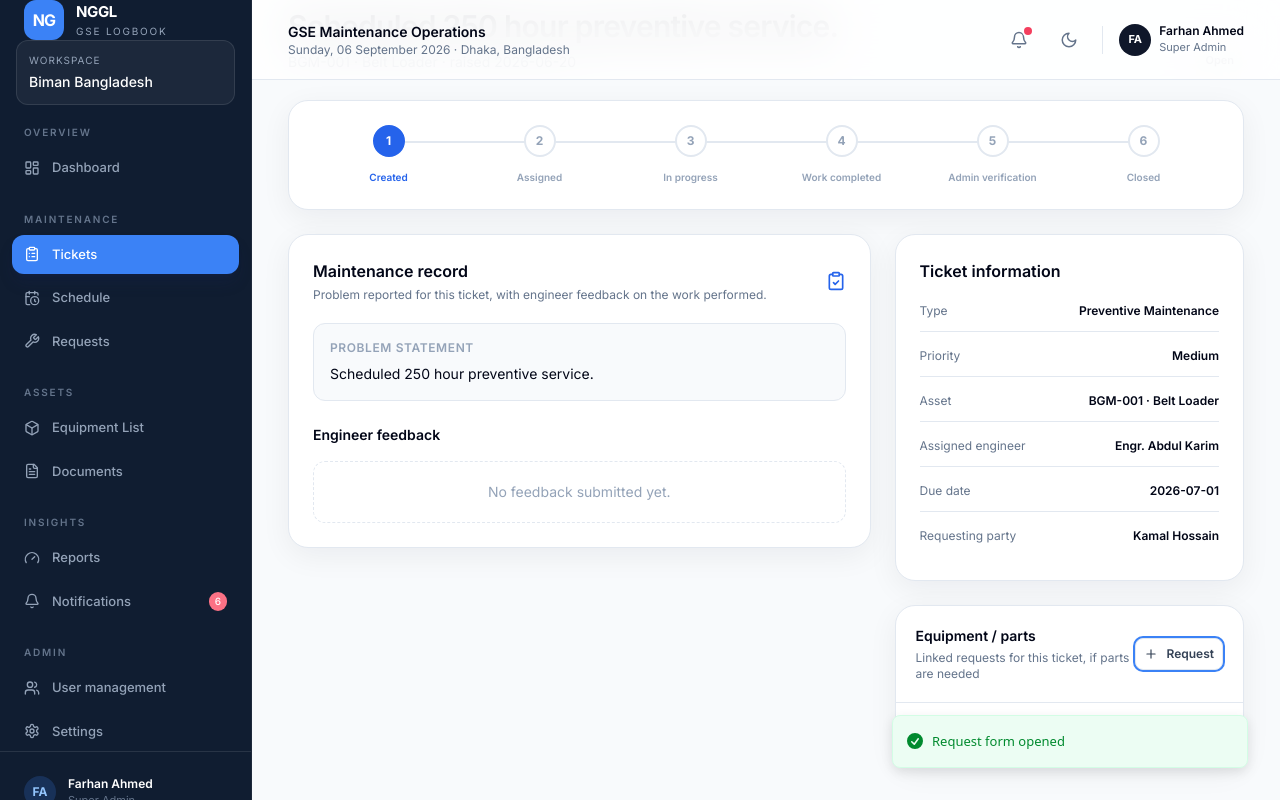
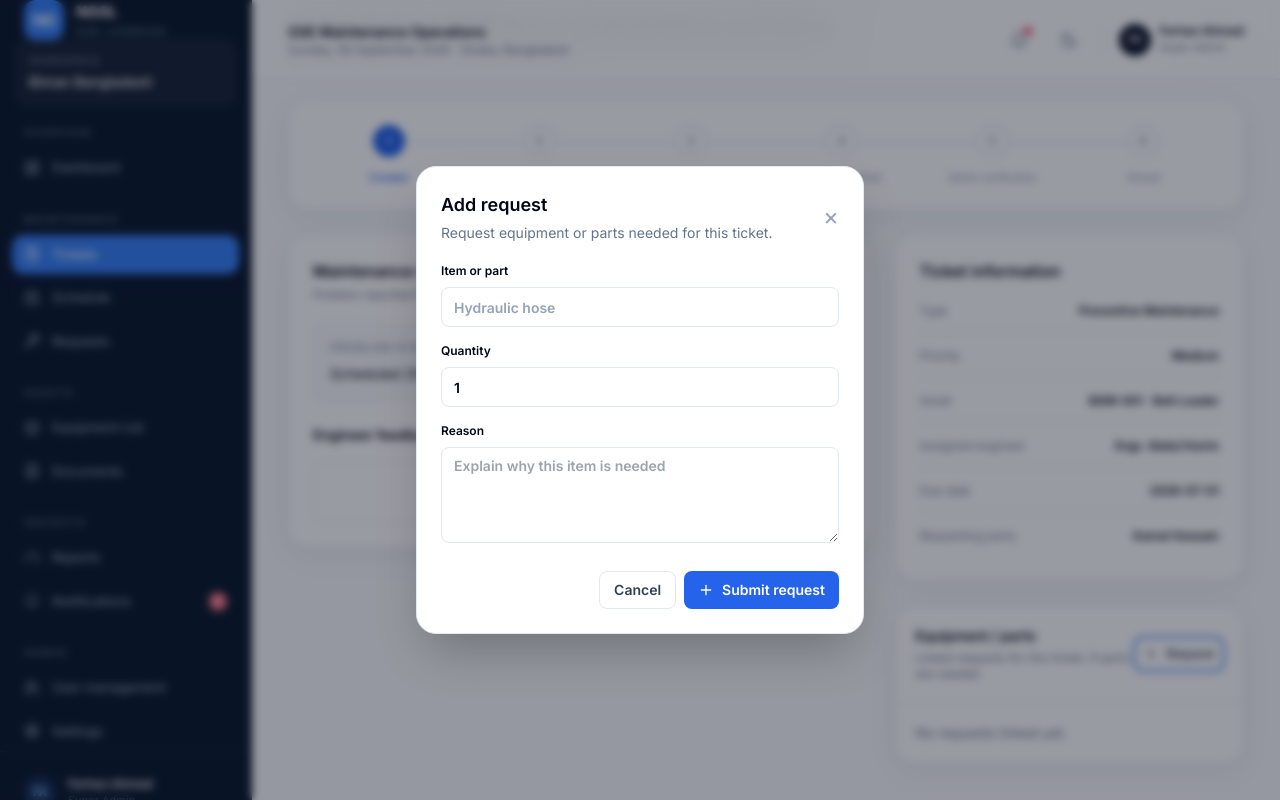
Before and after one commit to Badhon303/biman-ui, a Next.js app: page /tickets/t1 in a window 1280 px wide. Both pictures are taken after a click on the button "Request". Shown: the part 194-994 px from the top of the page. Built offline with nearby package versions, Linux system fonts and the light colour scheme.

Commit message:
request modal

```diff
--- a/app/tickets/[id]/page.tsx
+++ b/app/tickets/[id]/page.tsx
@@ -26,6 +26,7 @@ import { Input } from '@/components/ui/input'
 import { Select } from '@/components/ui/select'
 import { StatusBadge } from '@/components/ui/badge'
 import { engineers, getEquipment, getTicket, requests } from '@/lib/mock-data'
+import type { EquipmentRequest } from '@/lib/types'
 import { useRole } from '@/components/role-context'
 import { toast } from 'sonner'
 
@@ -64,6 +65,8 @@ export default function TicketDetail() {
       ? [{ id: 'f0', author: t.assignedEngineer ?? 'Engineer', timestamp: t.createdDate, html: t.maintenanceRecord.engineerNotes, images: [] }]
       : [],
   )
+  const [ticketRequests, setTicketRequests] = useState<EquipmentRequest[]>(requests)
+  const [requestModalOpen, setRequestModalOpen] = useState(false)
 
   const current = Math.max(
     0,
@@ -103,6 +106,23 @@ export default function TicketDetail() {
     } else {
       toast.success('Feedback submitted')
     }
+  }
+  const addRequest = (data: { item: string; quantity: number; reason: string }) => {
+    setTicketRequests((current) => [
+      ...current,
+      {
+        id: `r${current.length + 1}`,
+        requestNo: `REQ-${String(current.length + 1).padStart(3, '0')}`,
+        ...data,
+        ticketId: t.ticketNo,
+        equipmentId: t.equipmentId,
+        requestedBy: t.assignedEngineer ?? 'Unassigned',
+        requestedDate: new Date().toISOString().slice(0, 10),
+        status: 'Pending',
+      },
+    ])
+    setRequestModalOpen(false)
+    toast.success('Request submitted for approval')
   }
 
   return (
@@ -245,13 +265,13 @@ export default function TicketDetail() {
                 <p className="mt-1 text-xs text-slate-500">Linked requests for this ticket, if parts are needed</p>
               </div>
               {canRequestParts && (
-                <Button variant="outline" className="h-8 px-2 text-xs" onClick={() => toast.success('Request form opened')}>
+                <Button variant="outline" className="h-8 px-2 text-xs" onClick={() => setRequestModalOpen(true)}>
                   <Plus className="h-3.5 w-3.5" />Request
                 </Button>
               )}
             </div>
             <div className="divide-y">
-              {requests.filter((r) => r.ticketId === t.ticketNo).map((r) => (
+              {ticketRequests.filter((r) => r.ticketId === t.ticketNo).map((r) => (
                 <div key={r.id} className="flex items-center justify-between p-4">
                   <div>
                     <div className="text-sm font-medium">{r.item} ×{r.quantity}</div>
@@ -260,14 +280,76 @@ export default function TicketDetail() {
                   <StatusBadge status={r.status} />
                 </div>
               ))}
-              {requests.filter((r) => r.ticketId === t.ticketNo).length === 0 && (
+              {ticketRequests.filter((r) => r.ticketId === t.ticketNo).length === 0 && (
                 <div className="p-5 text-sm text-slate-500">No requests linked yet.</div>
               )}
             </div>
           </Card>
         </div>
       </div>
+
+      {requestModalOpen && (
+        <AddRequestModal onClose={() => setRequestModalOpen(false)} onCreate={addRequest} />
+      )}
     </ShellPage>
+  )
+}
+
+function AddRequestModal({
+  onClose,
+  onCreate,
+}: Readonly<{
+  onClose: () => void
+  onCreate: (data: { item: string; quantity: number; reason: string }) => void
+}>) {
+  return (
+    <div className="fixed inset-0 z-50 grid place-items-center bg-slate-950/40 p-4 backdrop-blur-sm">
+      <div className="w-full max-w-md rounded-2xl border bg-white p-6 shadow-2xl dark:bg-slate-900">
+        <div className="mb-5 flex items-center justify-between">
+          <div>
+            <h2 className="text-lg font-semibold">Add request</h2>
+            <p className="mt-1 text-sm text-slate-500">Request equipment or parts needed for this ticket.</p>
+          </div>
+          <button type="button" onClick={onClose} className="text-2xl leading-none text-slate-400 hover:text-slate-700" aria-label="Close modal">×</button>
+        </div>
+        <form
+          className="space-y-4"
+          onSubmit={(ev) => {
+            ev.preventDefault()
+            const data = new FormData(ev.currentTarget)
+            const item = String(data.get('item')).trim()
+            const reason = String(data.get('reason')).trim()
+            if (!item || !reason) {
+              toast.error('Fill in the item and reason before submitting')
+              return
+            }
+            onCreate({ item, quantity: Number(data.get('quantity')), reason })
+          }}
+        >
+          <label className="block text-xs font-semibold">
+            Item or part
+            <Input className="mt-2" name="item" placeholder="Hydraulic hose" required />
+          </label>
+          <label className="block text-xs font-semibold">
+            Quantity
+            <Input className="mt-2" name="quantity" type="number" min="1" defaultValue="1" required />
+          </label>
+          <label className="block text-xs font-semibold">
+            Reason
+            <textarea
+              className="mt-2 min-h-24 w-full rounded-lg border bg-white px-3 py-2 text-sm outline-none focus:border-blue-500 dark:bg-slate-950"
+              name="reason"
+              placeholder="Explain why this item is needed"
+              required
+            />
+          </label>
+          <div className="flex justify-end gap-2 pt-2">
+            <Button type="button" variant="outline" onClick={onClose}>Cancel</Button>
+            <Button type="submit"><Plus className="h-4 w-4" />Submit request</Button>
+          </div>
+        </form>
+      </div>
+    </div>
   )
 }
 
```
